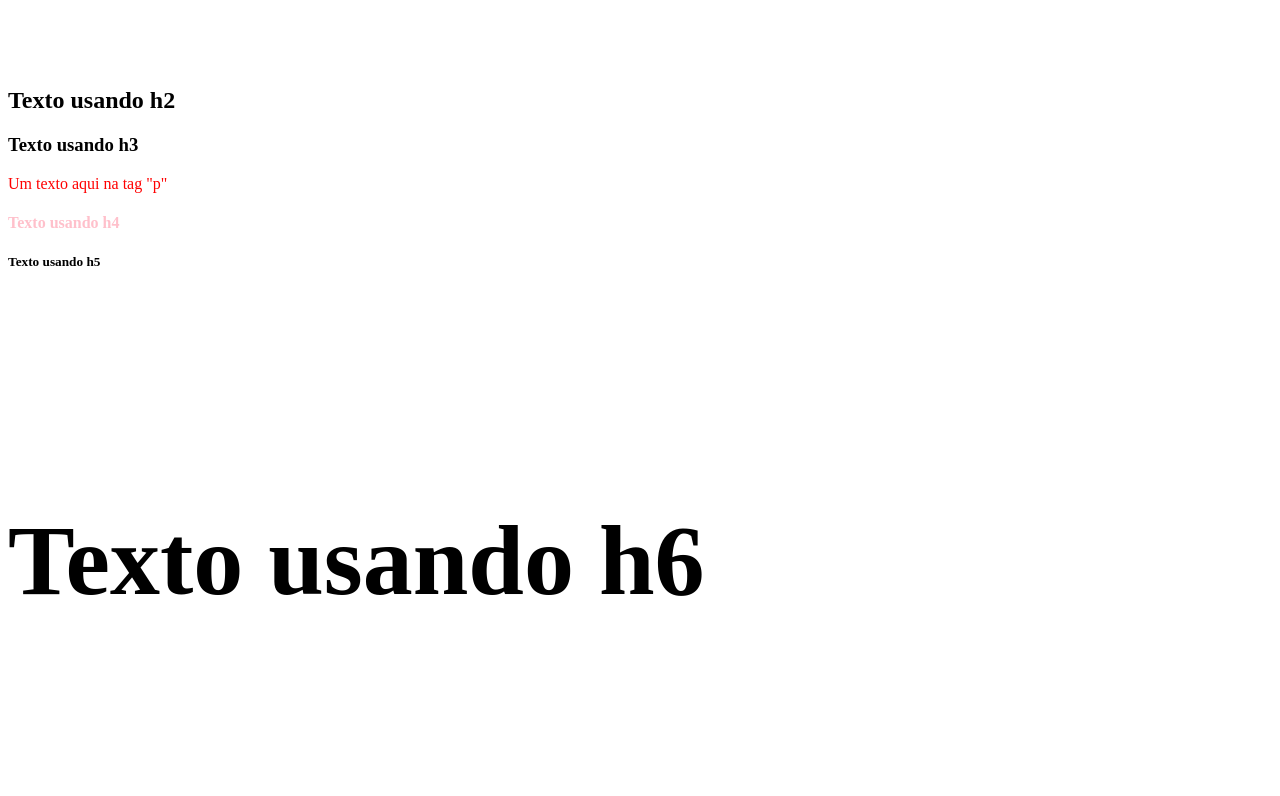
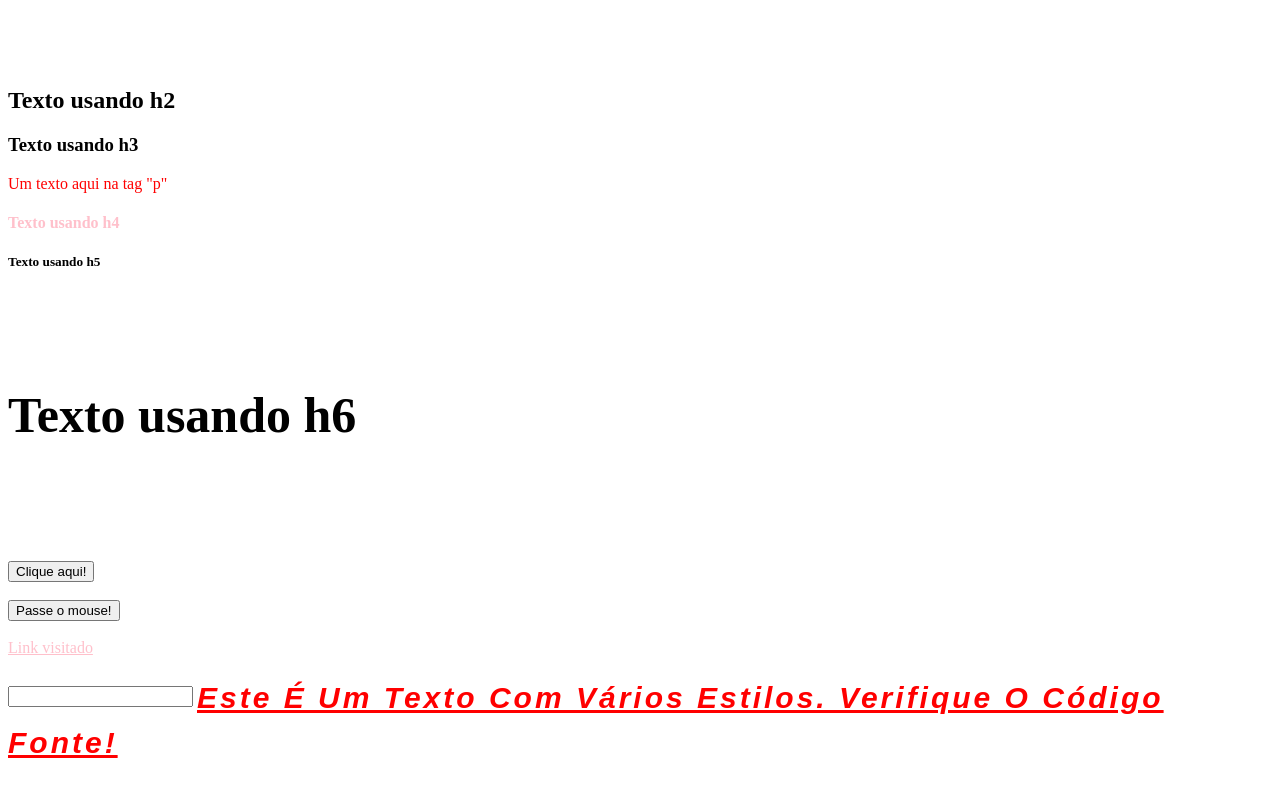
Before and after one commit to MarioAlbano/JavaScript-Fundamentals, a plain HTML site: page CSS-HTML-Fundamentals/index.html in a window 1280 px wide. Shown: the part 496-1292 px from the top of the page. After the commit the page ends 1269 px from the top, so only its background shows below. Drawn offline with Linux system fonts and the light colour scheme.

Commit message:
feat: added css resume examples

```diff
--- a/CSS-HTML-Fundamentals/index.html
+++ b/CSS-HTML-Fundamentals/index.html
@@ -23,6 +23,18 @@
     <h5>Texto usando h5</h5>
     <h6>Texto usando h6</h6>
   </div>
+
+  <button class="buttonExample1">Clique aqui!</button>
+  <br><br>
+  <button class="buttonExample2">Passe o mouse!</button>
+  <br><br>
+
+  <a href="">Link visitado</a>
+  <br><br>
+
+  <input type="text">
+
+  <span class="styled-text-example">Este é um texto com vários estilos. Verifique o código fonte!</span>
 </body>
 
 </html>
--- a/CSS-HTML-Fundamentals/style.css
+++ b/CSS-HTML-Fundamentals/style.css
@@ -40,5 +40,111 @@ div > h4 {
 
 /*All descendent*/
 div h6 {
-  font-size: 100px;
+  font-size: 50px;
 }
+
+/*Active*/
+.buttonExample1:active {
+  background-color: red;
+}
+
+/*Hover*/
+.buttonExample2:hover {
+  font-size: 30px;
+}
+
+/*Visited*/
+a:visited {
+  color: pink;
+}
+
+input:focus {
+  border: 5px solid green;
+}
+
+/*CSS Box - Model:
+-margin
+-border
+-padding
+-content
+*/
+
+/*Texts:
+color
+font
+font-family
+font-size
+font-weight
+letter-spacing
+line-height
+text-align
+text-decoration
+text-indent
+text-transform
+vertical-align
+*/
+
+.styled-text-example {
+  color: red;
+  font: italic bold 16px/1.5 Arial, sans-serif;
+  font-family: Arial, Helvetica, sans-serif;
+  font-size: 30px;
+  font-weight: bold;
+  letter-spacing: 3px;
+  line-height: 1.5;
+  text-align: center;
+  text-decoration: underline;
+  text-indent: 50px;
+  text-transform: capitalize;
+  vertical-align: middle;
+}
+
+/*List:
+z-index
+list-style
+list-style-image
+list-style-position
+list-style-type
+*/
+
+/*BACKGROUND:
+background
+background-attachment
+background-color
+background-image
+background-position
+background-repeat
+*/
+
+/*DISPLAY:
+display
+float
+clear
+overflow
+visibility
+*/
+
+/*OTHER:
+cursor
+*/
+
+/*BOX:
+border
+border-color
+border-style
+border-width
+height
+margin
+padding
+width
+box-sizing
+*/
+
+/*POSITION:
+position
+top
+bottom
+left
+right
+LIST: z-index
+*/
```
